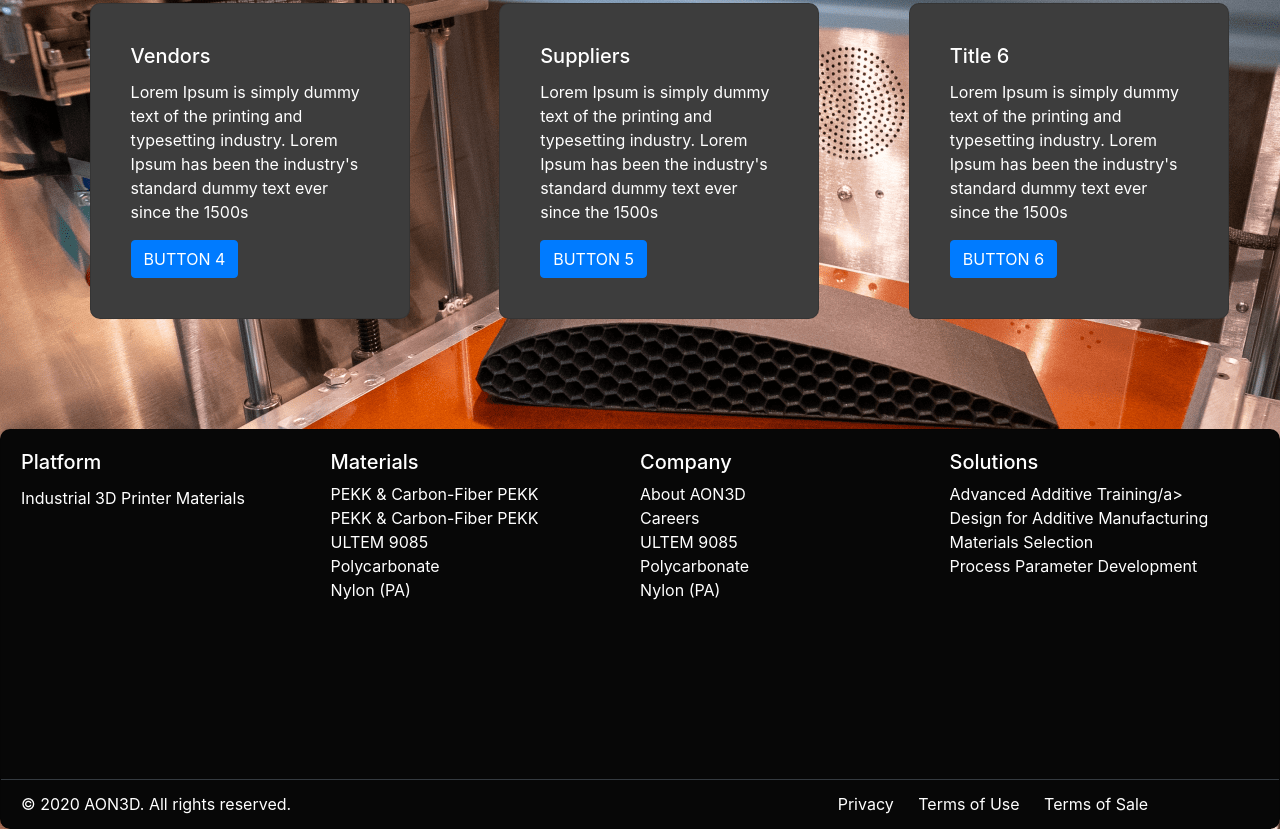
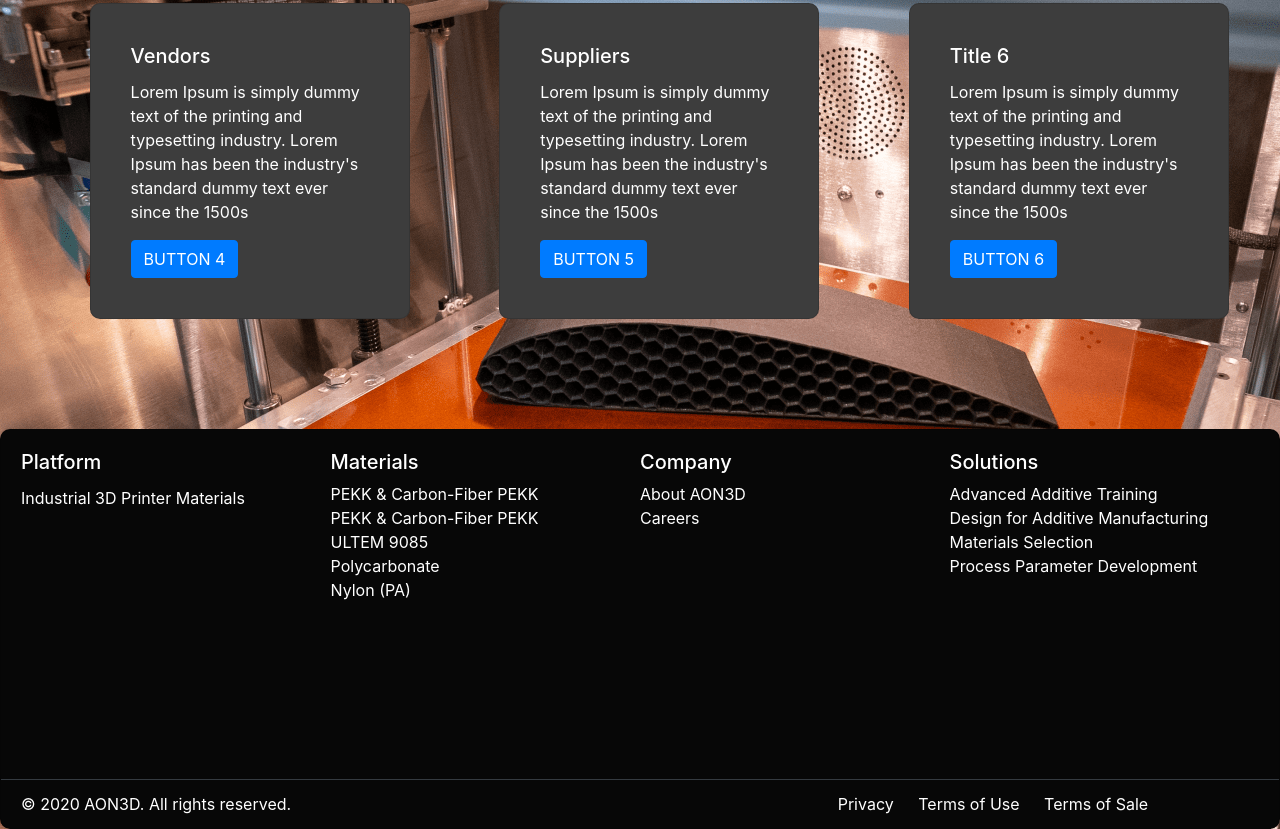
Before and after one commit to dghazi12/AON3D-Assessment-Skill, a plain HTML site: page index.html in a window 1280 px wide. Shown: the part 707-1536 px from the top of the page. Drawn offline with nearby package versions, Linux system fonts and the light colour scheme.

Commit message:
added readme

```diff
--- a/index.html
+++ b/index.html
@@ -85,19 +85,12 @@
             <div>
               <a href="/">Careers</a>
             </div>
-            <div>
-              <a href="/">ULTEM 9085</a>
-            </div>
-            <div>
-              <a href="/">Polycarbonate</a>
-            </div>
-            <a href="/">Nylon (PA)</a>
           </div>
 
           <div class="footer-content">
               <h5>Solutions</h5>
               <div>
-                <a href="/">Advanced Additive Training/a>
+                <a href="/">Advanced Additive Training</a>
               </div>
               <div>
                 <a href="/">Design for Additive Manufacturing</a>
```
Also changed, not shown: 3 other files.
